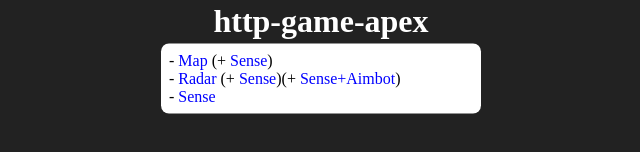
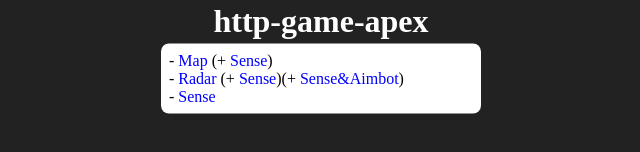
Before and after one commit to TendoProject/ApexAim, a website: page docs/index.html in a window 1280 px wide. Shown: the part 342-494 px from the top of the page, 319-959 px from the left. Drawn offline with Linux system fonts and the light colour scheme.

Commit message:
Update index.html

```diff
--- a/docs/index.html
+++ b/docs/index.html
@@ -13,7 +13,7 @@
       <h1>http-game-apex</h1>
       <ul class="content">
         <li>- <a href="map.html">Map</a> (+ <a href="map.html#enable-sense">Sense</a>)</li>
-		<li>- <a href="radar.html">Radar</a> (+ <a href="radar.html#enable-sense">Sense</a>)(+ <a href="radar.html#enable-sense-aimbot">Sense+Aimbot</a>)</li>
+		<li>- <a href="radar.html">Radar</a> (+ <a href="radar.html#enable-sense">Sense</a>)(+ <a href="radar.html#enable-sense-aimbot">Sense&Aimbot</a>)</li>
         <li>- <a href="sense.html">Sense</a></li>
       </ul>
     </div>
```
